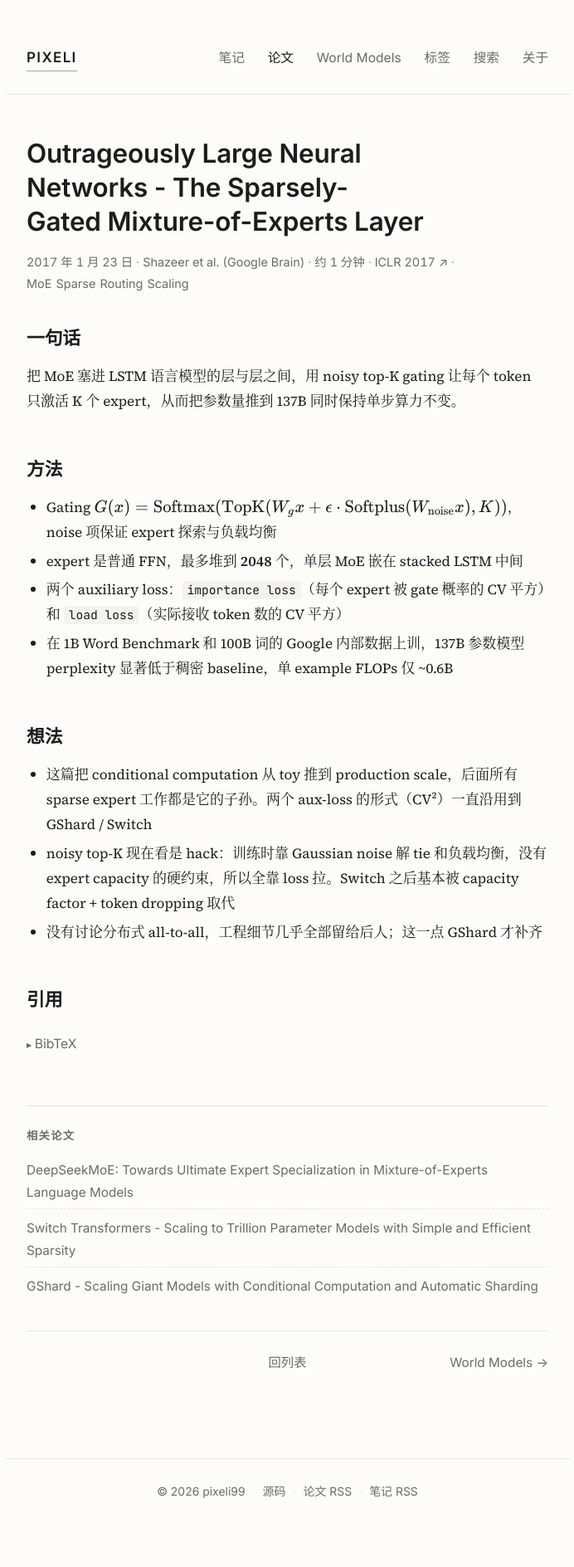
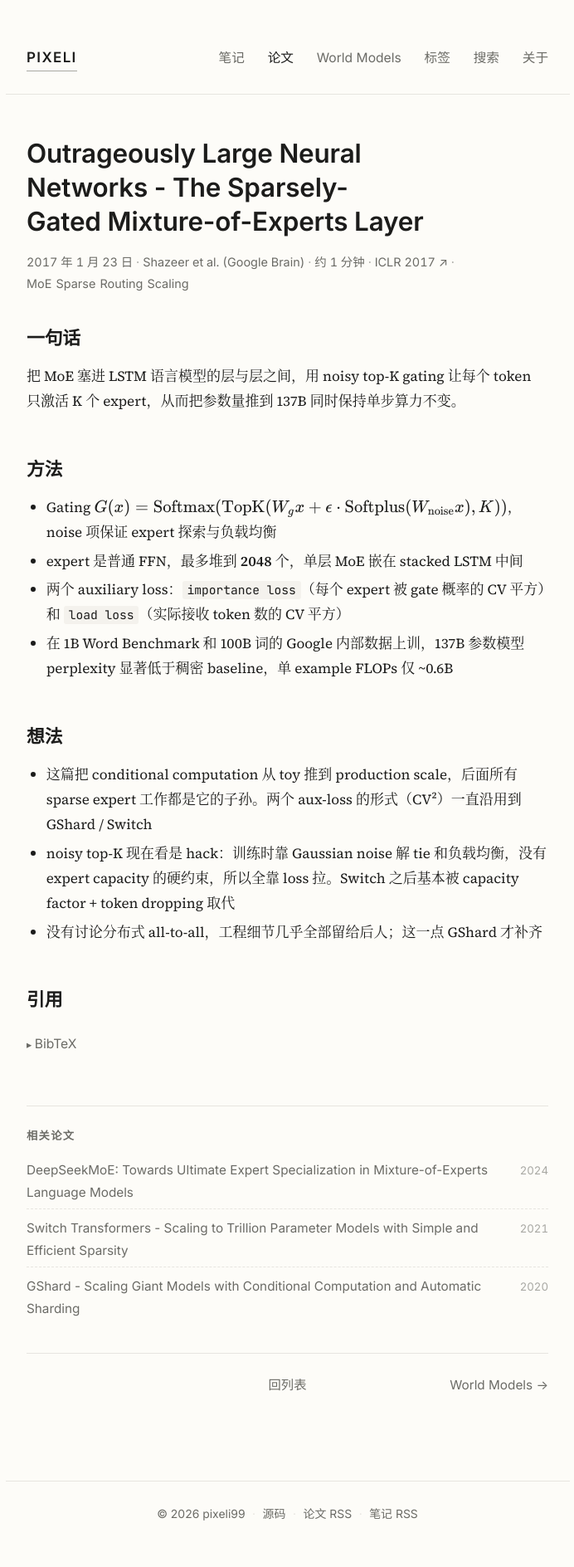
Before and after one commit to pixeli99/PIXELI, a Jekyll site: the page built from _papers/2017-01-23-sparsely-gated-moe.md, in a window 1280 px wide. Shown: the whole page at 83% size, without its empty margins (286-978 px from the left). Built offline with Jekyll 4.4.1, drawn with Linux system fonts in a browser that asks for light colours; before the commit the page ends 1861 px from its top, so only the background shows below that.

Commit message:
相关论文列表补年份
每条"相关论文"右侧显示发表年份（如 2024），
颜色用 --faint 不抢焦，让读者快速判断相关工作的时间先后，
无需点进去才知道是当年论文还是多年前旧作。

Co-Authored-By: Claude Sonnet 4.6 <noreply@anthropic.com>
Claude-Session: https://claude.ai/code/session_015oCW8GyDNPfk31KEa19Jnm

```diff
--- a/_layouts/post.html
+++ b/_layouts/post.html
@@ -76,7 +76,10 @@ layout: default
       <p class="related-label">相关论文</p>
       <ul>
         {% for p in related_papers %}
-          <li><a href="{{ p.url | relative_url }}">{{ p.title }}</a></li>
+          <li>
+            <a href="{{ p.url | relative_url }}">{{ p.title }}</a>
+            <time datetime="{{ p.date | date_to_xmlschema }}" class="related-date">{{ p.date | date: "%Y" }}</time>
+          </li>
         {% endfor %}
       </ul>
     </aside>
--- a/assets/css/main.scss
+++ b/assets/css/main.scss
@@ -648,6 +648,10 @@ h3[id]:target {
   margin: 0;
 }
 .related-papers li {
+  display: flex;
+  justify-content: space-between;
+  align-items: baseline;
+  gap: 0.8rem;
   font-family: var(--font-sans);
   font-size: 0.9rem;
   padding: 0.35em 0;
@@ -657,8 +661,16 @@ h3[id]:target {
 .related-papers li a {
   color: var(--muted);
   border: none;
+  flex: 1;
+  min-width: 0;
 }
 .related-papers li a:hover { color: var(--accent); }
+.related-date {
+  font-size: 0.78rem;
+  color: var(--faint);
+  white-space: nowrap;
+  font-variant-numeric: tabular-nums;
+}
 
 /* —— Search —— */
 #hint,
```
